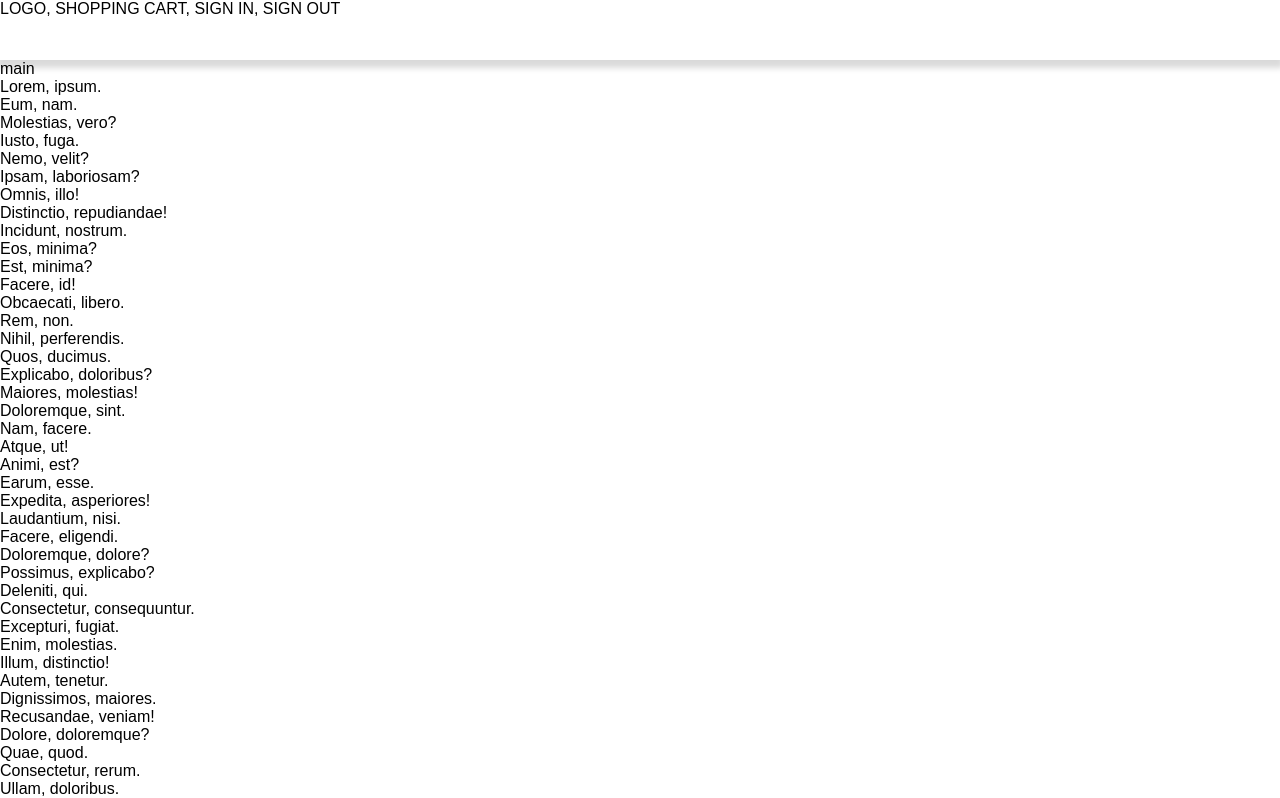
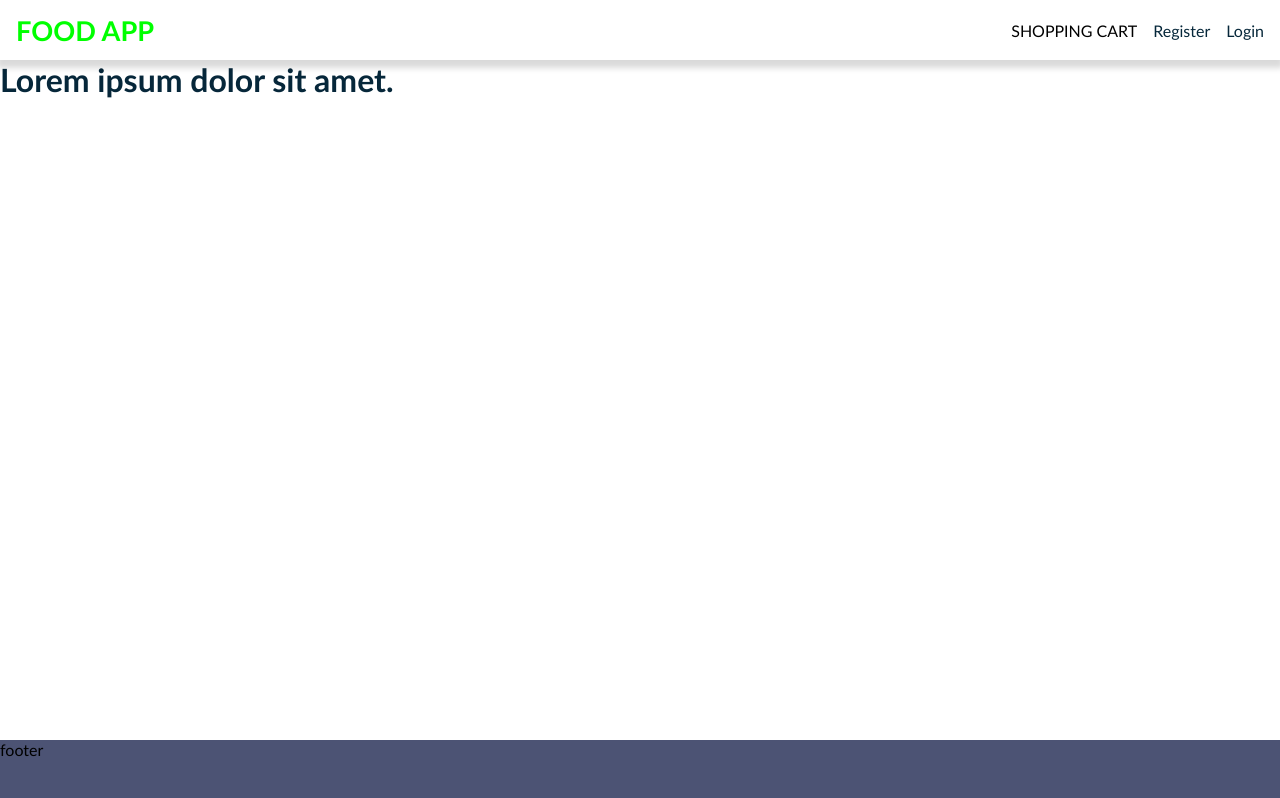
Before and after one commit to nashie1004/NextJsTsReact, a Next.js app: page / in a window 1280 px wide. Shown: the top 798 px of the page. Built offline with nearby package versions, Linux system fonts and the light colour scheme.

Commit message:
added first styling

```diff
--- a/app/app.scss
+++ b/app/app.scss
@@ -1,23 +1,59 @@
 $black: black;
+$limegreen: lime;
+$blackish: rgb(6, 39, 58);
+$white: white;
+$grayish: rgb(76, 83, 116);
 
 *{
   padding: 0;
   margin: 0;
   box-sizing: border-box;
-  font-family: Arial, Helvetica, sans-serif;
+  font-family:'Trebuchet MS', 'Lucida Sans Unicode', 'Lucida Grande', 'Lucida Sans', Arial, sans-serif;
+  text-decoration: none;
 }
 body{
   min-height: 100vh;
   display: grid;
   grid-template-rows: 60px 1fr 60px;
 
-  header{
-    position: sticky;
-    top: 0;
-    box-shadow: 0px 5px 6px 3px rgba(0,0,0,0.15);
+  next-route-announcer{
+    display: none;
+    width: 0;
+    height: 0;
   }
-  main{
+
+  h1, a{
+    color: $blackish;
   }
-  footer{
+
+  button{
+    border: none;
+    padding: .7rem 1.8rem;
+    color: $white;
+    border-radius: 1rem;
+    background: $limegreen;
   }
 }
+
+header{
+  position: sticky;
+  top: 0;
+  box-shadow: 0px 5px 6px 3px rgba(0,0,0,0.15);
+  display: flex;
+  align-items: center;
+  justify-content: flex-end;
+  padding-inline: 1rem;
+  gap: 1rem;
+
+  .logo{
+    margin-right: auto;
+    font-size: 1.7rem;
+    font-weight: bold;
+    color: $limegreen;
+  }
+}
+main{
+}
+footer{
+  background: $grayish;
+}
--- a/app/context.tsx
+++ b/app/context.tsx
@@ -1,9 +1,9 @@
 'use client'
 import { createContext } from "react"
 
-export const Data = createContext();
+export const Data = createContext({hi: 'hi'});
 
-export default function Context({children}: React.ReactNode) {
+export default function Context({children}: any) {
     const value = {hi: 'hi'};
 
   return (
--- a/app/page.tsx
+++ b/app/page.tsx
@@ -1,73 +1,23 @@
 'use client'
 import { useContext } from "react"
 import { Data } from "./context"
+import Header from "@/components/Header"
+import Footer from "@/components/Footer"
+
+const APP_ID: string = 'a97ace78'
+const APP_KEY: string = '863bd860c767c75ee638af0ae2cc518c'
+
+let a:string = `https://api.edamam.com/api/recipes/v2?type=public&q=pizza&app_id=${APP_ID}&app_key=${APP_KEY}`
 
 export default function Page() {
   const {hi} = useContext(Data)
   // console.log(hi)
 
-  return <>
-    <header>
-      LOGO,
-      SHOPPING CART,
-      SIGN IN,
-      SIGN OUT
-    </header>
+return <>
+    <Header />
     <main>
-      main
-      <p>Lorem, ipsum.</p>
-      <p>Eum, nam.</p>
-      <p>Molestias, vero?</p>
-      <p>Iusto, fuga.</p>
-      <p>Nemo, velit?</p>
-      <p>Ipsam, laboriosam?</p>
-      <p>Omnis, illo!</p>
-      <p>Distinctio, repudiandae!</p>
-      <p>Incidunt, nostrum.</p>
-      <p>Eos, minima?</p>
-      <p>Est, minima?</p>
-      <p>Facere, id!</p>
-      <p>Obcaecati, libero.</p>
-      <p>Rem, non.</p>
-      <p>Nihil, perferendis.</p>
-      <p>Quos, ducimus.</p>
-      <p>Explicabo, doloribus?</p>
-      <p>Maiores, molestias!</p>
-      <p>Doloremque, sint.</p>
-      <p>Nam, facere.</p>
-      <p>Atque, ut!</p>
-      <p>Animi, est?</p>
-      <p>Earum, esse.</p>
-      <p>Expedita, asperiores!</p>
-      <p>Laudantium, nisi.</p>
-      <p>Facere, eligendi.</p>
-      <p>Doloremque, dolore?</p>
-      <p>Possimus, explicabo?</p>
-      <p>Deleniti, qui.</p>
-      <p>Consectetur, consequuntur.</p>
-      <p>Excepturi, fugiat.</p>
-      <p>Enim, molestias.</p>
-      <p>Illum, distinctio!</p>
-      <p>Autem, tenetur.</p>
-      <p>Dignissimos, maiores.</p>
-      <p>Recusandae, veniam!</p>
-      <p>Dolore, doloremque?</p>
-      <p>Quae, quod.</p>
-      <p>Consectetur, rerum.</p>
-      <p>Ullam, doloribus.</p>
-      <p>Possimus, facere.</p>
-      <p>Tempora, porro.</p>
-      <p>A, maiores.</p>
-      <p>Officiis, saepe.</p>
-      <p>Praesentium, necessitatibus?</p>
-      <p>Officiis, iure!</p>
-      <p>Maiores, pariatur.</p>
-      <p>Vitae, quis.</p>
-      <p>Maiores, quo!</p>
-      <p>Fugit, veniam?</p>
+      <h1>Lorem ipsum dolor sit amet.</h1>
     </main>
-    <footer>
-      footer
-    </footer>
+    <Footer />
   </>
 }
--- /dev/null
+++ b/components/Footer.tsx
@@ -0,0 +1,5 @@
+export default function Footer() {
+  return <footer>
+    footer
+  </footer>
+}
--- /dev/null
+++ b/components/Header.tsx
@@ -0,0 +1,10 @@
+import Link from "next/link"
+
+export default function Header() {
+  return <header>
+    <Link href='/' className="logo">FOOD APP</Link>
+    <p>SHOPPING CART</p>
+    <Link href='/register'>Register</Link>
+    <Link href='/login'>Login</Link>
+  </header>
+}
```
Also changed, not shown: app/login/page.tsx (added, +15 -0 lines), app/register/page.tsx (added, +15 -0 lines), app/search/page.tsx (added, +14 -0 lines).
